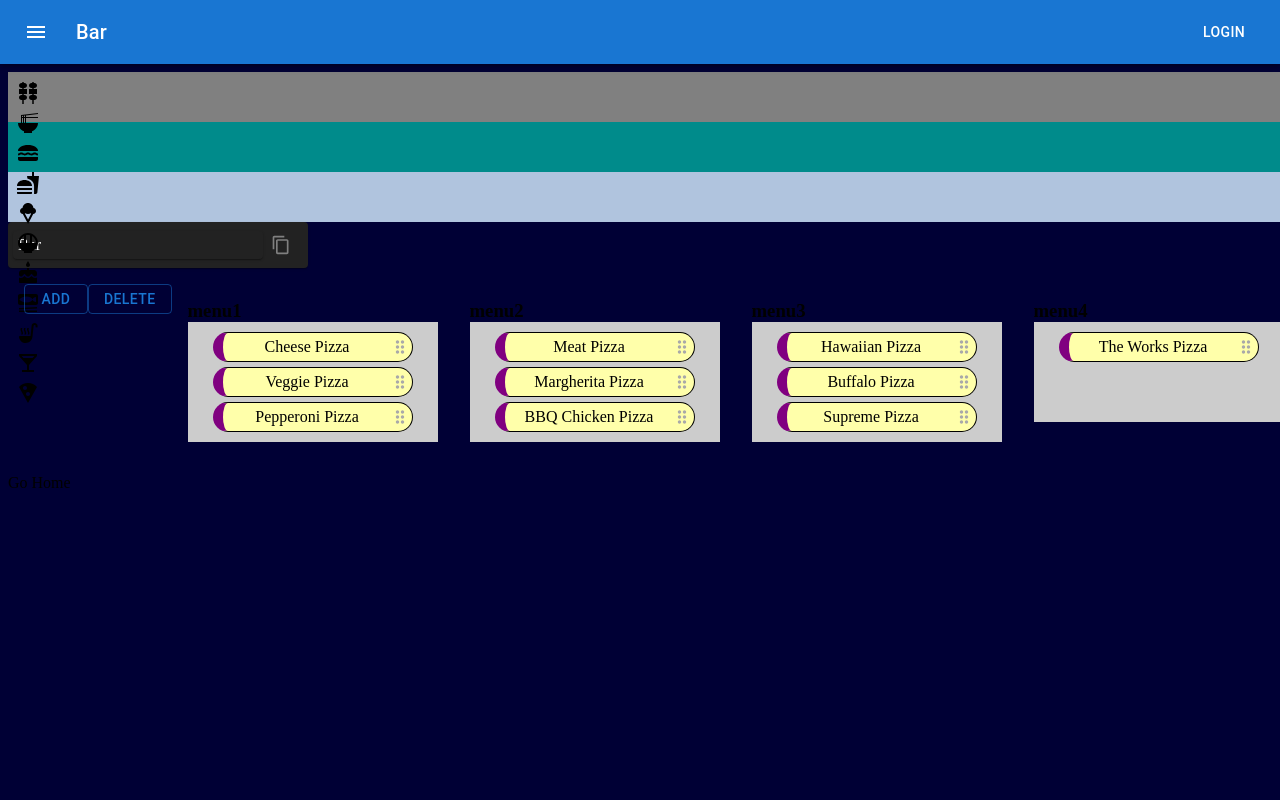
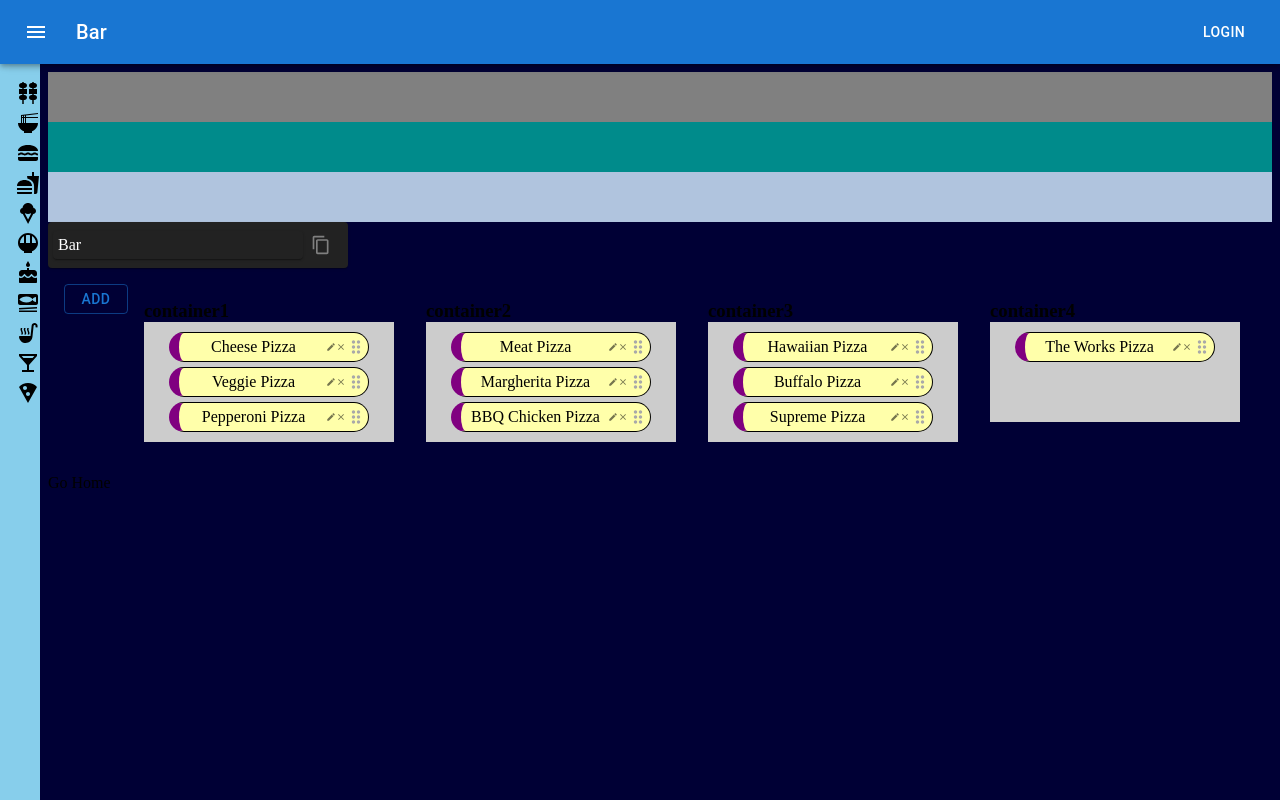
Before and after one commit to ska-cnw/ska-ssk, a Next.js app: page /Bar in a window 1280 px wide. Built offline with nearby package versions, Linux system fonts and the light colour scheme.

Commit message:
[A] delete button, change button

```diff
--- a/src/components/DragAndDrop/Container.js
+++ b/src/components/DragAndDrop/Container.js
@@ -12,6 +12,8 @@ export const Container = () => {
 		container3: ['Hawaiian Pizza', 'Buffalo Pizza', 'Supreme Pizza'],
 		container4: ['The Works Pizza'],
 	});
+
+	const [containers, setContainers] = useState(Object.keys(items));
 
 	const sensors = useSensors(
 		useSensor(PointerSensor),
@@ -125,51 +127,74 @@ export const Container = () => {
 		});
 	};
 
-	const handleDeleteItem = () => {
-		if (count <= 1) {
-			return;
-		}
+	const handleDeleteItem = (id) => {
+		const deleteContainer = findContainer(id);
 
 		setItems((prev) => {
-			const newItems = prev['container1'].filter((item) => item !== 'ttest' + (count-1));
-			setCount(count - 1);
-
 			return ({
-				...prev, container1: newItems
+				...prev,
+				[deleteContainer]: [
+					...prev[deleteContainer].filter((item) => item !== id)
+				],
 			});
 		});
 	};
 
+	const handleChangeItem = (id) => {
+		const changeContainer = findContainer(id);
+		const changeIndex = items[changeContainer].indexOf(id);
+
+		setItems((prev) => {
+			prev[changeContainer][changeIndex] = 'ttest';
+			console.log(prev)
+
+			return ({...prev});
+		})
+	}
+
 	return (
 		<Box sx={{ display: 'flex', flexDirection: 'row', m: 2 }}>
 			<Button sx={{ height: 30 }} variant='outlined' onClick={handleAddItem} >add</Button>
-			<Button sx={{ height: 30 }} variant='outlined' onClick={handleDeleteItem} >delete</Button>
 			<DndContext
 				sensors={sensors}
 				collisionDetection={closestCorners}
 				onDragOver={handleDragOver}
 				onDragEnd={handleDragEnd}
 			>
-				<SortableContainer
+				{containers.map((containerId) => (
+					<SortableContainer
+						key={containerId}
+						id={containerId}
+						label={containerId}
+						items={items[containerId]}
+						onDelete={handleDeleteItem}
+						onChange={handleChangeItem}
+					/>
+				))}
+				{/* <SortableContainer
 					id='container1'
 					items={items.container1}
 					label='menu1'
+					onDelete={handleDeleteItem}
 				/>
 				<SortableContainer
 					id='container2'
 					items={items.container2}
 					label='menu2'
+					onDelete={handleDeleteItem}
 				/>
 				<SortableContainer
 					id='container3'
 					items={items.container3}
 					label='menu3'
+					onDelete={handleDeleteItem}
 				/>
 				<SortableContainer
 					id='container4'
 					items={items.container4}
 					label='menu4'
-				/>
+					onDelete={handleDeleteItem}
+				/> */}
 
 				<DragOverlay dropAnimation={{ duration: 0 }}>
 					<DraggingItem />
--- a/src/components/DragAndDrop/SortableContainer.js
+++ b/src/components/DragAndDrop/SortableContainer.js
@@ -3,7 +3,7 @@ import { SortableContext, rectSortingStrategy } from '@dnd-kit/sortable';
 import { SortableItem } from './SortableItem';
 import { Box } from '@mui/material';
 
-export const SortableContainer = ({ id, items, label }) => {
+export const SortableContainer = ({ id, items, label, onDelete, onChange }) => {
 	const { setNodeRef } = useDroppable({ id });
 
 	return (
@@ -23,7 +23,7 @@ export const SortableContainer = ({ id, items, label }) => {
 					}}
 				>
 					{items.map((id) => (
-						<SortableItem key={id} id={id} />
+						<SortableItem key={id} id={id} onDelete={() => onDelete(id)} onChange={() => onChange(id)} />
 					))}
 				</Box>
 			</SortableContext>
--- a/src/components/DragAndDrop/SortableItem.js
+++ b/src/components/DragAndDrop/SortableItem.js
@@ -1,9 +1,11 @@
 import { useSortable } from '@dnd-kit/sortable'
 import { CSS } from '@dnd-kit/utilities';
 import DragIndicatorIcon from '@mui/icons-material/DragIndicator';
-import { Box } from '@mui/material';
+import ClearIcon from '@mui/icons-material/Clear';
+import EditIcon from '@mui/icons-material/Edit';
+import { Box, IconButton } from '@mui/material';
 
-export const SortableItem = ({ id }) => {
+export const SortableItem = ({ id, onDelete, onChange }) => {
 	const { attributes, listeners, setNodeRef, transform, transition, isDragging, setActivatorNodeRef } = useSortable({ id });
 
 	return (
@@ -40,6 +42,12 @@ export const SortableItem = ({ id }) => {
 					{id}
 				</Box>
 
+				<IconButton onClick={onChange} sx={{ p: 0 }}>
+					<EditIcon sx={{ fontSize: 10 }} />
+				</IconButton>
+				<IconButton onClick={onDelete} sx={{ p: 0 }}>
+					<ClearIcon sx={{ fontSize: 10 }} />
+				</IconButton>
 				<Box
 					ref={setActivatorNodeRef}
 					{...attributes}
```
